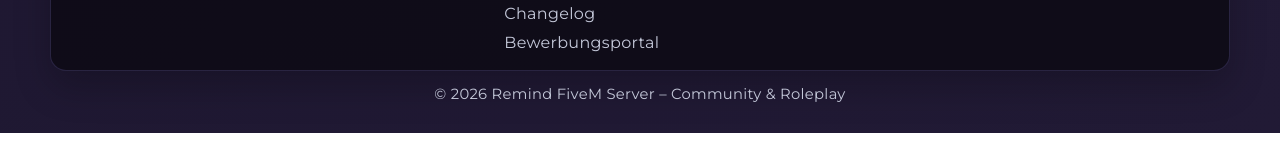
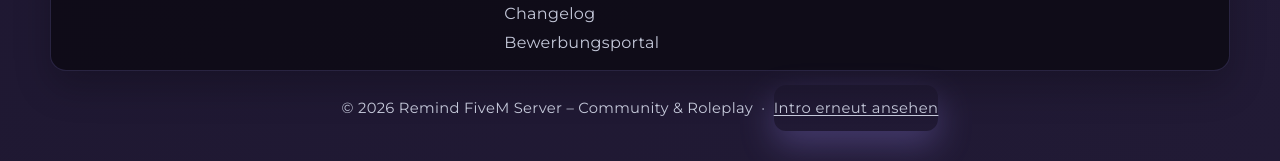
Before and after one commit to JuhlTV/remind, a plain HTML site: page index.html in a window 1280 px wide. Shown: the part 8329-8490 px from the top of the page. Before the commit the page ends 8462 px from the top, so only its background shows below. Drawn offline with nearby package versions, Linux system fonts and the light colour scheme; a web font is replaced by a local one.

Commit message:
chore: add footer control to replay cinematic intro

```diff
--- a/index.html
+++ b/index.html
@@ -548,7 +548,7 @@
                 <a href="https://discord.gg/GpJuY665z9">Discord</a>
             </div>
         </div>
-        <div class="footer-meta">&copy; 2026 Remind FiveM Server &ndash; Community &amp; Roleplay</div>
+        <div class="footer-meta">&copy; 2026 Remind FiveM Server &ndash; Community &amp; Roleplay &nbsp;·&nbsp; <button type="button" id="resetIntroBtn" class="footer-meta-btn">Intro erneut ansehen</button></div>
     </footer>
 
     <script>
@@ -556,6 +556,7 @@
     document.addEventListener('DOMContentLoaded', function() {
         const introOverlay = document.getElementById('cinematicIntro');
         const introSkipBtn = document.getElementById('cinematicIntroSkip');
+        const resetIntroBtn = document.getElementById('resetIntroBtn');
         const introSeenKey = 'remind-cinematic-intro-seen-v1';
 
         function closeIntroOverlay() {
@@ -595,6 +596,11 @@
                 introOverlay.setAttribute('aria-hidden', 'true');
             }
         }
+
+        resetIntroBtn?.addEventListener('click', function() {
+            localStorage.removeItem(introSeenKey);
+            window.location.reload();
+        });
 
         const revealTargets = document.querySelectorAll('.reveal-target');
         revealTargets.forEach(function(target, index) {
--- a/remind/style.css
+++ b/remind/style.css
@@ -1747,6 +1747,27 @@ nav ul.main-nav > li.dropdown > a {
     font-size: 0.92rem;
 }
 
+.footer-meta-btn {
+    border: none;
+    background: transparent;
+    color: var(--theme-muted);
+    font: inherit;
+    text-decoration: underline;
+    text-underline-offset: 2px;
+    cursor: pointer;
+    padding: 0;
+}
+
+.footer-meta-btn:hover {
+    color: var(--theme-accent-strong);
+}
+
+.footer-meta-btn:focus-visible {
+    outline: 2px solid var(--theme-accent-strong);
+    outline-offset: 3px;
+    border-radius: 4px;
+}
+
 .icon-paperplane {
     display: inline-block;
     width: 18px;
```
